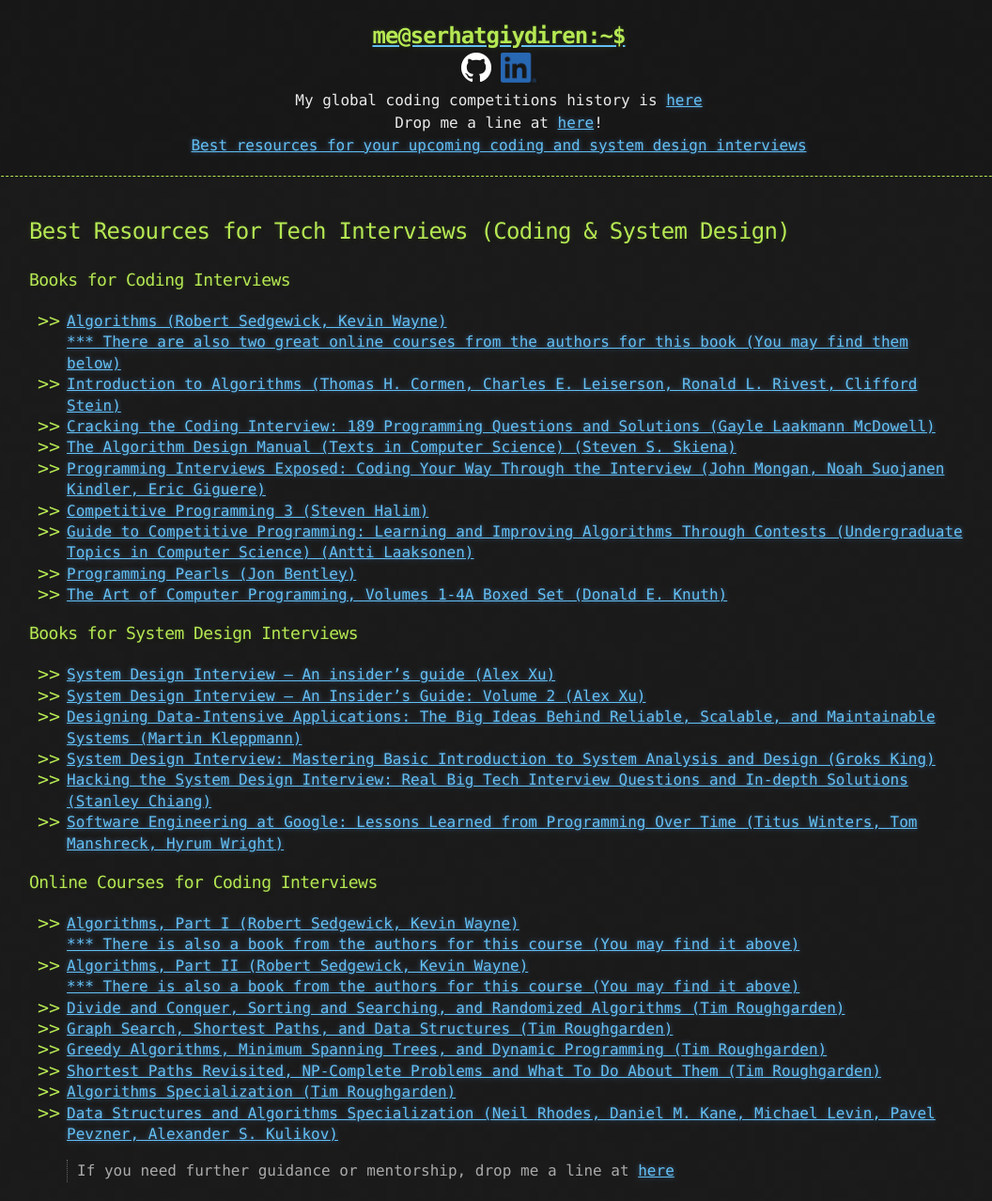
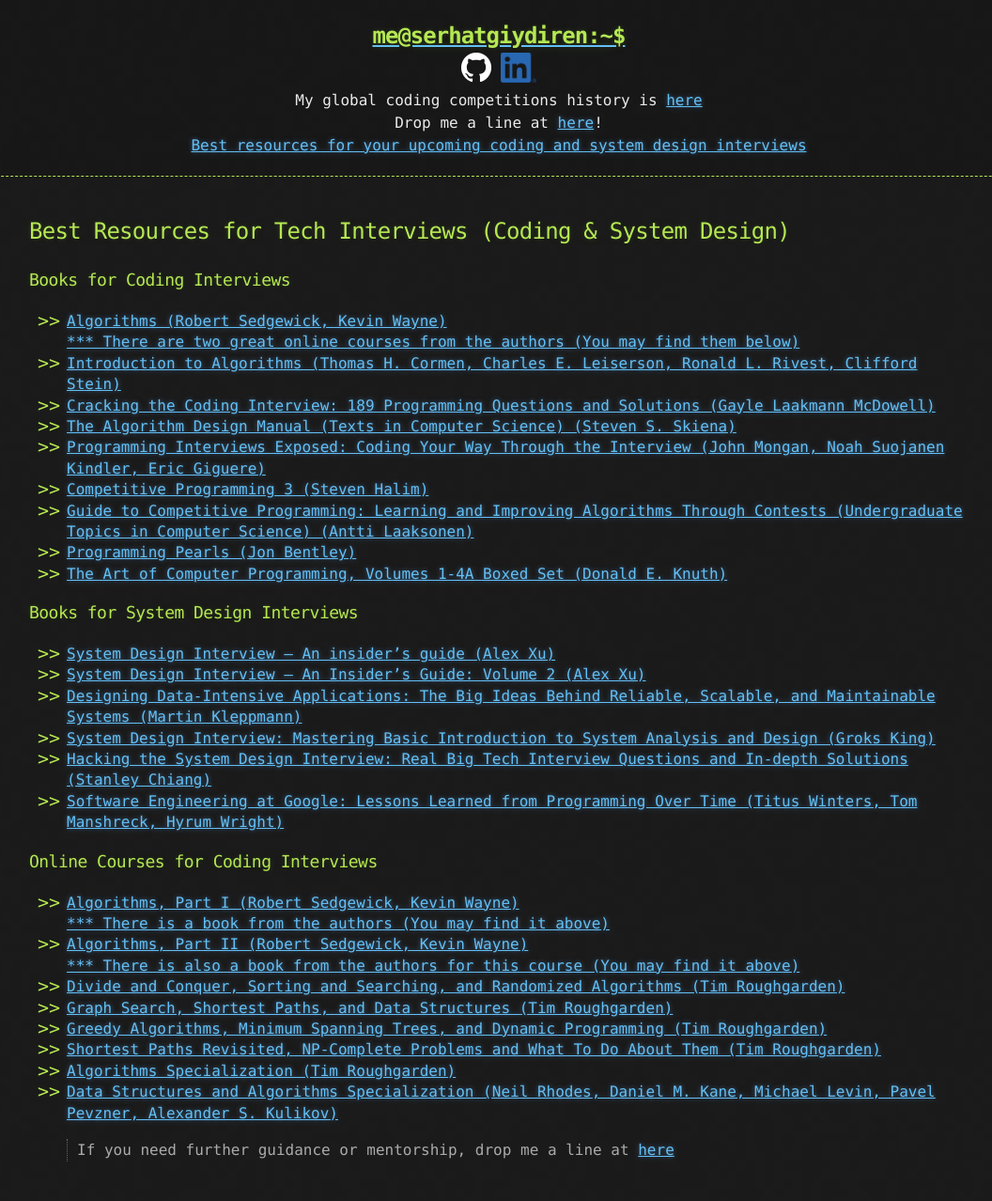
Before and after one commit to goodHunter27/serhatgiydiren.github.io, a Jekyll site: the page built from _posts/2022-01-01-best-resources-for-tech-interviews.md, in a window 1280 px wide. Shown: the whole page at 94% size, without its empty margins (109-1165 px from the left). Built offline with Jekyll 4.4.1, drawn with Linux system fonts in a browser that asks for light colours; after the commit the page ends 1256 px from its top, so only the background shows below that.

Commit message:
Update 2022-01-01-best-resources-for-tech-interviews.md

```diff
--- a/_posts/2022-01-01-best-resources-for-tech-interviews.md
+++ b/_posts/2022-01-01-best-resources-for-tech-interviews.md
@@ -5,7 +5,7 @@
 
 ### Books for Coding Interviews
 
-* [Algorithms (Robert Sedgewick, Kevin Wayne)<br/>*** There are also two great online courses from the authors for this book (You may find them below)](https://amzn.to/3c010Dj){:target="_blank"}
+* [Algorithms (Robert Sedgewick, Kevin Wayne)<br/>*** There are two great online courses from the authors (You may find them below)](https://amzn.to/3c010Dj){:target="_blank"}
 * [Introduction to Algorithms (Thomas H. Cormen, Charles E. Leiserson, Ronald L. Rivest, Clifford Stein)](https://amzn.to/3K7tHek){:target="_blank"}
 * [Cracking the Coding Interview: 189 Programming Questions and Solutions (Gayle Laakmann McDowell)](https://amzn.to/3QxnUkt){:target="_blank"}
 * [The Algorithm Design Manual (Texts in Computer Science) (Steven S. Skiena)](https://amzn.to/3C9gpMn){:target="_blank"}
@@ -26,7 +26,7 @@
 
 ### Online Courses for Coding Interviews
 
-* [Algorithms, Part I (Robert Sedgewick, Kevin Wayne)<br/>*** There is also a book from the authors for this course (You may find it above)](https://imp.i384100.net/YgaNNe){:target="_blank"}
+* [Algorithms, Part I (Robert Sedgewick, Kevin Wayne)<br/>*** There is a book from the authors (You may find it above)](https://imp.i384100.net/YgaNNe){:target="_blank"}
 * [Algorithms, Part II (Robert Sedgewick, Kevin Wayne)<br/>*** There is also a book from the authors for this course (You may find it above)](https://imp.i384100.net/LPN22V){:target="_blank"}
 * [Divide and Conquer, Sorting and Searching, and Randomized Algorithms (Tim Roughgarden)](https://imp.i384100.net/DVN335){:target="_blank"}
 * [Graph Search, Shortest Paths, and Data Structures (Tim Roughgarden)](https://imp.i384100.net/9WYEE4){:target="_blank"}
```
